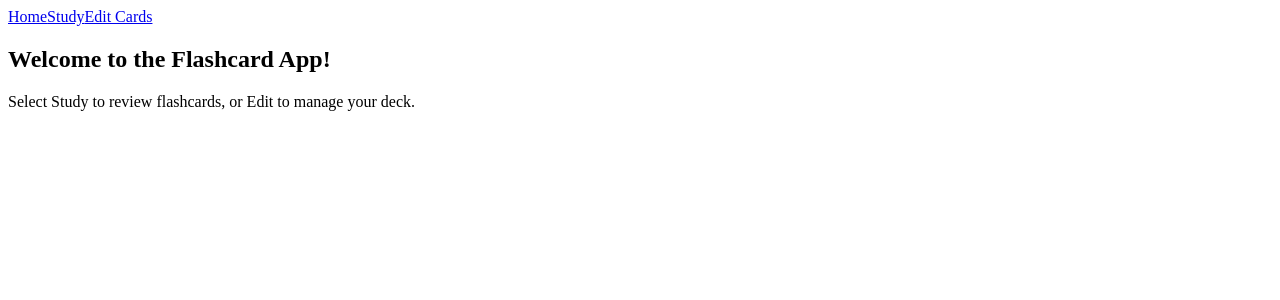
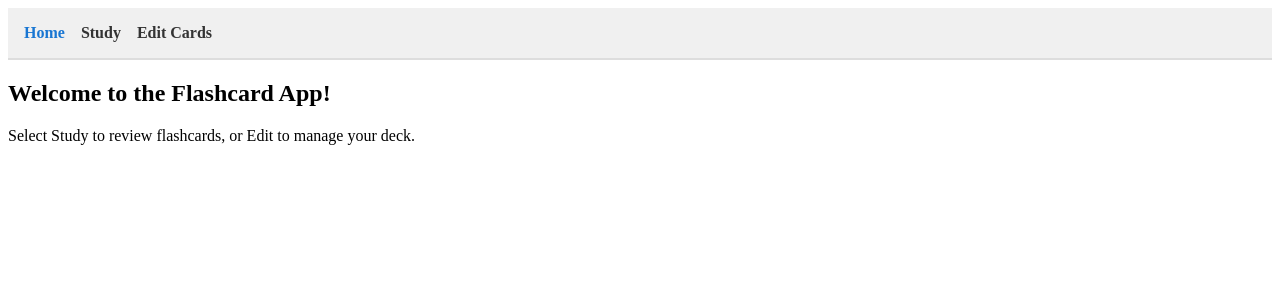
Before and after one commit to Lsmith2895/flashcard-app, an Angular app in the folder flashcard-ui/: page / in a window 1280 px wide. Shown: the top 300 px of the page. Built offline with nearby package versions, Linux system fonts and the light colour scheme.

Commit message:
update styling

```diff
--- a/flashcard-ui/src/app/app.component.scss
+++ b/flashcard-ui/src/app/app.component.scss
@@ -0,0 +1,17 @@
+.navbar {
+    display: flex;
+    gap: 1rem;
+    padding: 1rem;
+    background-color: #f0f0f0;
+    font-weight: bold;
+    border-bottom: 2px solid #ddd;
+  }
+
+  a {
+    text-decoration: none;
+    color: #333;
+  }
+
+  a.active {
+    color: #1976d2;
+  }
```
